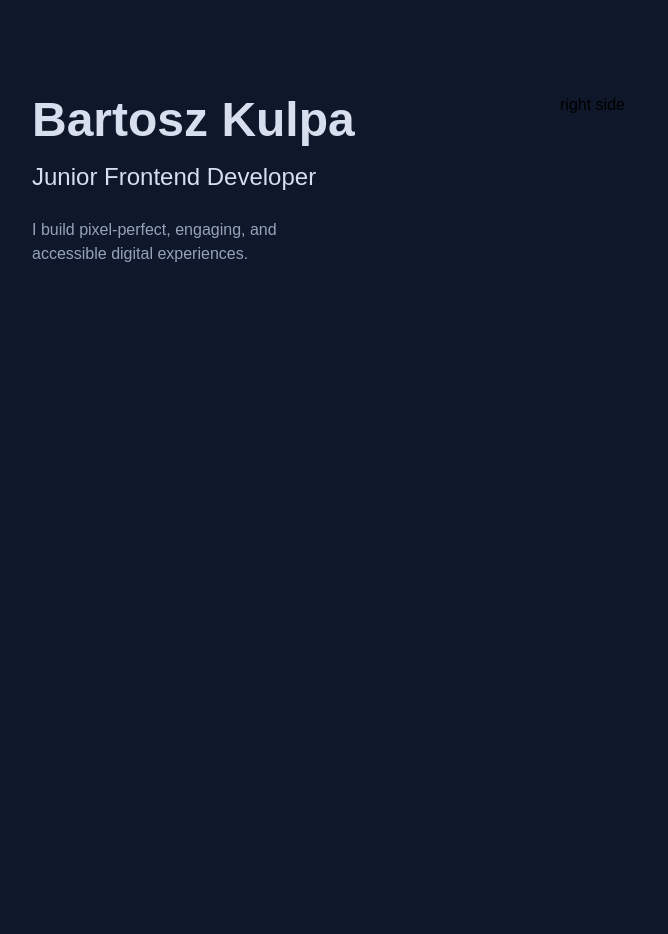
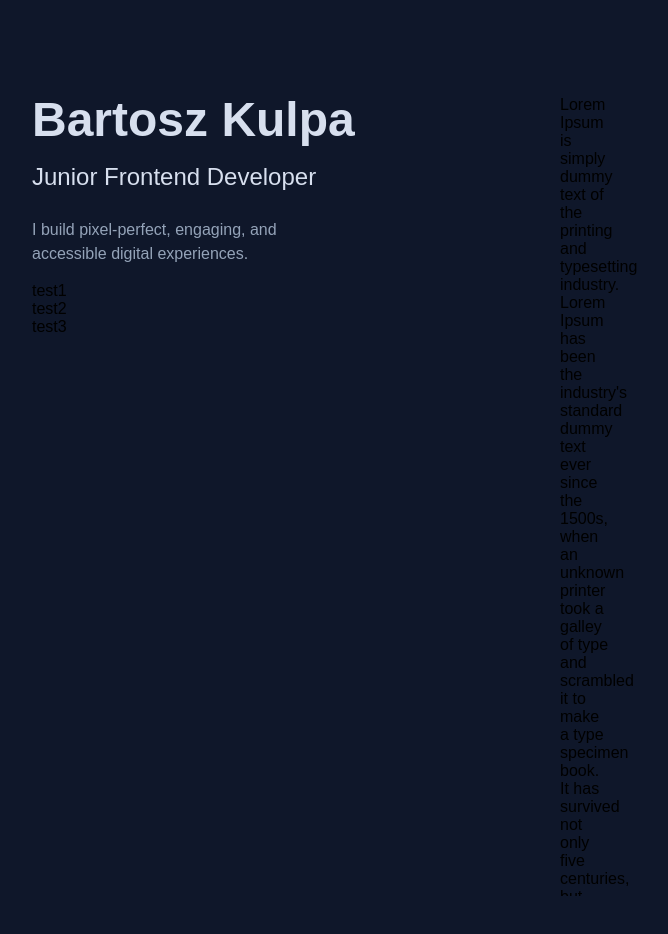
Before and after one commit to bkulpa/portfolio, a React (Create React App) app: page / in a window 1280 px wide. Shown: the top 934 px of the page, without its empty margins (80-748 px from the left). Built offline with nearby package versions, Linux system fonts and the light colour scheme.

Commit message:
added testing cases

```diff
--- a/package.json
+++ b/package.json
@@ -16,6 +16,7 @@
     "react": "^18.2.0",
     "react-dom": "^18.2.0",
     "react-i18next": "^14.0.1",
+    "react-intersection-observer": "^9.5.3",
     "react-router-dom": "^6.21.3",
     "react-scripts": "5.0.1",
     "styled-components": "^6.1.8",
--- a/src/components/header/header.component.jsx
+++ b/src/components/header/header.component.jsx
@@ -13,6 +13,10 @@
       <div style={{ maxWidth: "320px", marginTop: "16px" }}>
         <StyledP>{t("home.jobTitleDescription")}</StyledP>
       </div>
+
+      <div className="test1">test1</div>
+      <div className="test2">test2</div>
+      <div className="test3">test3</div>
     </>
   );
 };
--- a/src/components/home/home.component.tsx
+++ b/src/components/home/home.component.tsx
@@ -6,7 +6,31 @@
       <LeftContainer>
         <Header />
       </LeftContainer>
-      <RightContainer>right side</RightContainer>
+      <RightContainer>
+        <div className="test3a" style={{ width: "50px" }}>
+          Lorem Ipsum is simply dummy text of the printing and typesetting
+          industry. Lorem Ipsum has been the industry's standard dummy text ever
+          since the 1500s, when an unknown printer took a galley of type and
+          scrambled it to make a type specimen book. It has survived not only
+          five centuries, but also the leap into electronic typesetting,
+          remaining essentially unchanged. It was popularised in the 1960s with
+          the release of Letraset sheets containing Lorem Ipsum passages, and
+          more recently with desktop publishing software like Aldus PageMaker
+          including versions of Lorem Ipsum.
+        </div>
+        <br />
+        <div className="test2a" style={{ width: "50px" }}>
+          JAPPA Lorem Ipsum is simply dummy text of the printing and typesetting
+          industry. Lorem Ipsum has been the industry's standard dummy text ever
+          since the 1500s, when an unknown printer took a galley of type and
+          scrambled it to make a type specimen book. It has survived not only
+          five centuries, but also the leap into electronic typesetting,
+          remaining essentially unchanged. It was popularised in the 1960s with
+          the release of Letraset sheets containing Lorem Ipsum passages, and
+          more recently with desktop publishing software like Aldus PageMaker
+          including versions of Lorem Ipsum.
+        </div>
+      </RightContainer>
     </SplitContainer>
   );
 };
```
Also changed, not shown: src/components/intersection-hook/intersection.component.jsx (added), 1 other file (tests, documents, lock files or other folders).
